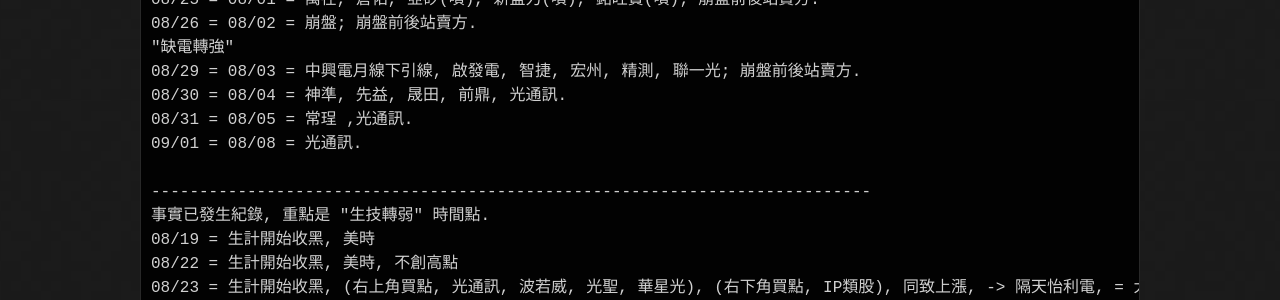
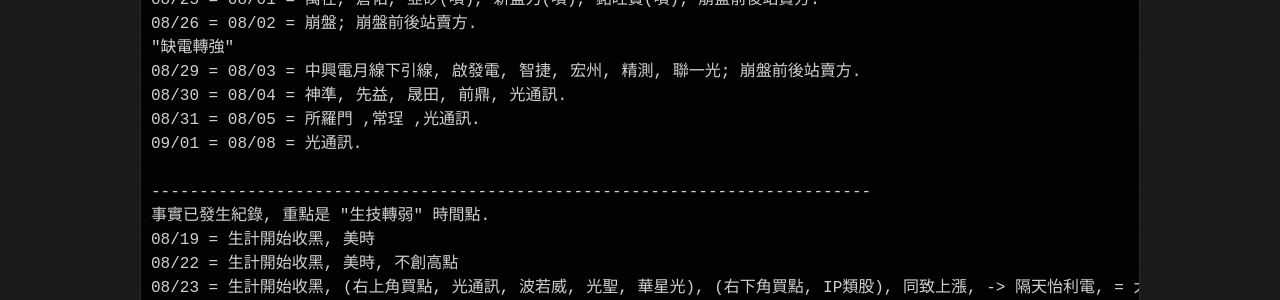
Before and after one commit to lepg5487/Stock_God, a Jekyll site: the page built from index.md, in a window 1280 px wide and 1400 px high. Shown: the part 432-732 px from the top of the window. Built offline with Jekyll 4.4.1, drawn with Linux system fonts in a browser that asks for light colours; our own code applies the rules of GitHub Pages for plain Markdown files; some of the changed text lies outside the part shown.

Commit message:
Update index.md

```diff
--- a/index.md
+++ b/index.md
@@ -14,7 +14,7 @@
 "缺電轉強"
 08/29 = 08/03 = 中興電月線下引線, 啟發電, 智捷, 宏州, 精測, 聯一光; 崩盤前後站賣方.
 08/30 = 08/04 = 神準, 先益, 晟田, 前鼎, 光通訊.
-08/31 = 08/05 = 常珵 ,光通訊.
+08/31 = 08/05 = 所羅門 ,常珵 ,光通訊.
 09/01 = 08/08 = 光通訊.
 
 ---------------------------------------------------------------------------
```
